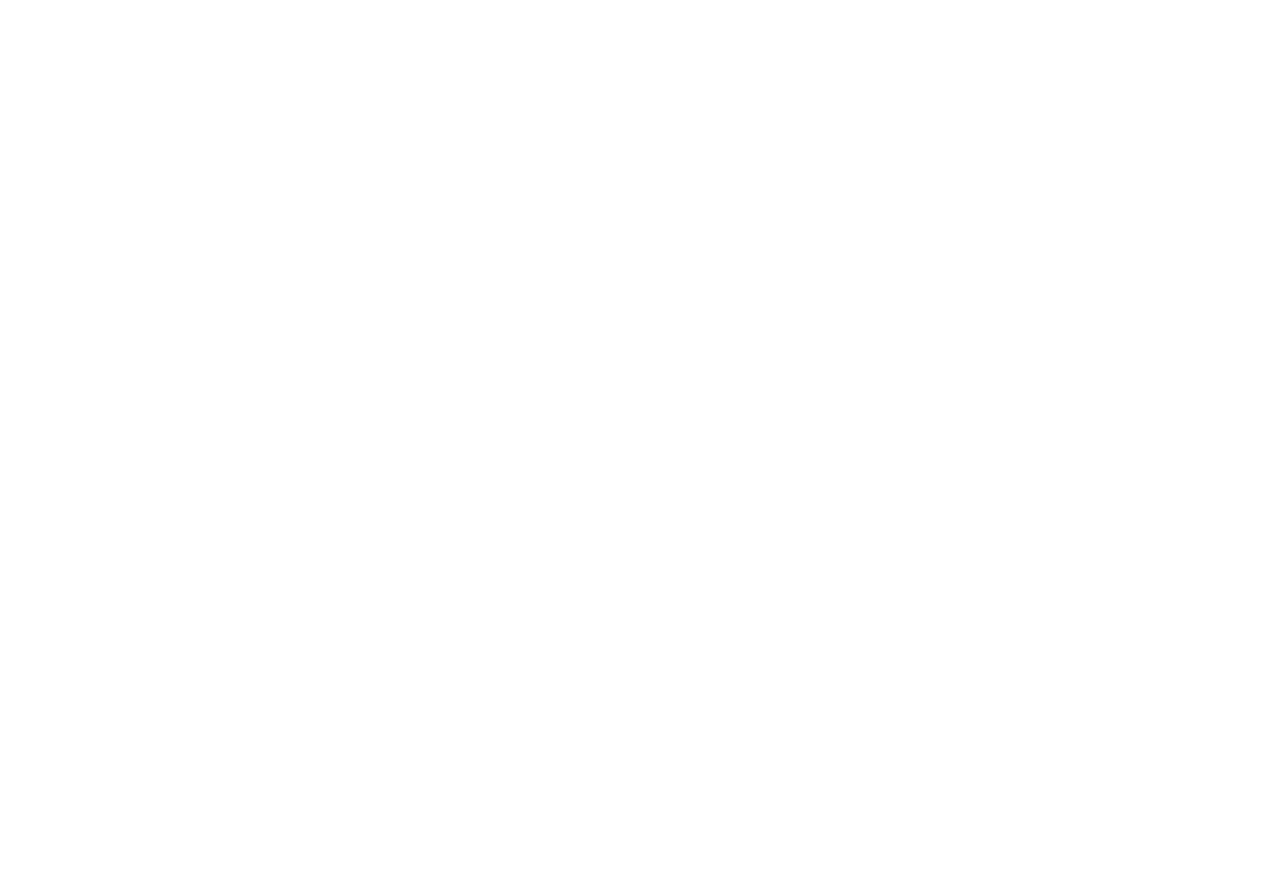
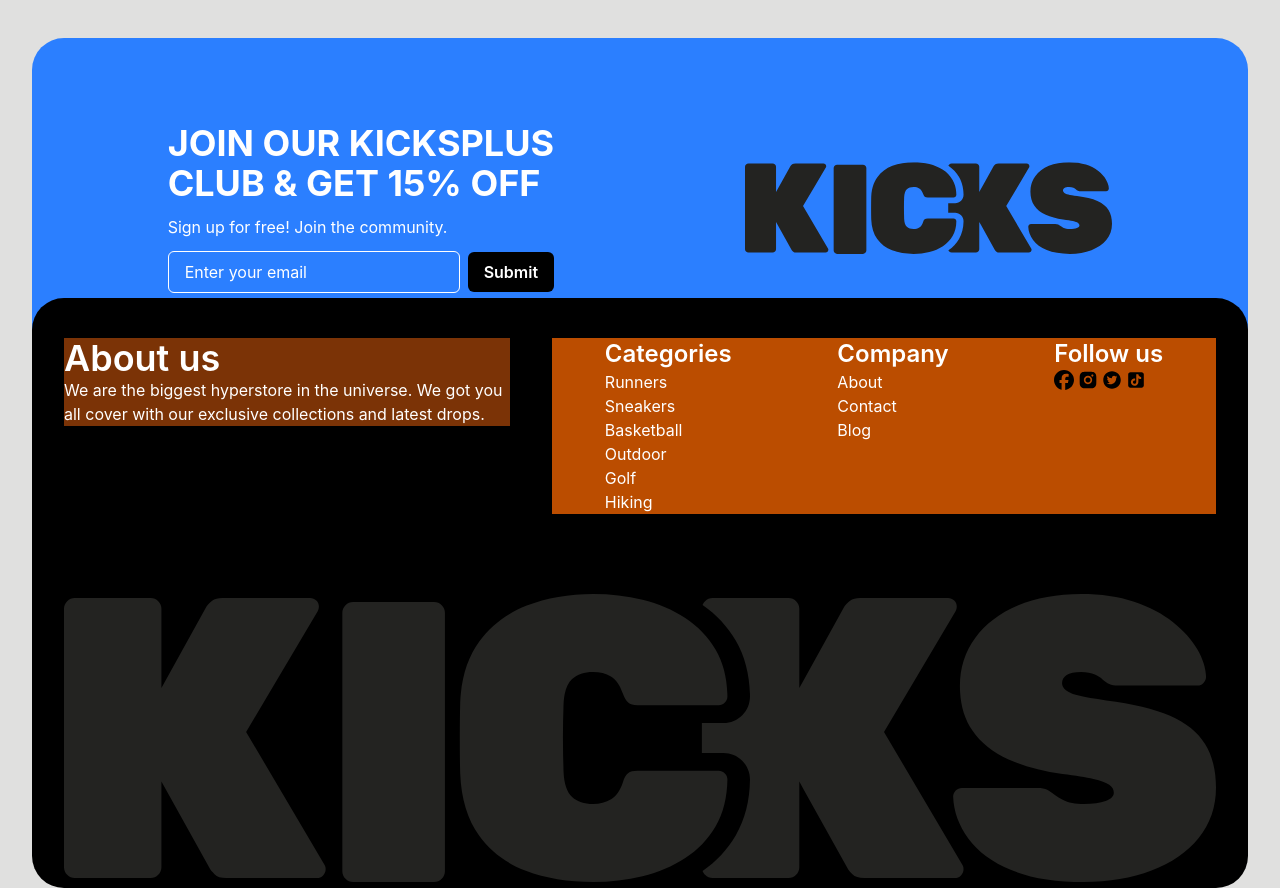
Before and after one commit to tareqhasan382/ecommerce-store, a React (Vite) app: page / in a window 1280 px wide. Shown: the part 3880-4768 px from the top of the page. Before the commit the page ends 3862 px from the top, so only its background shows below. Built offline with nearby package versions, Linux system fonts and the light colour scheme.

Commit message:
implement footer ui design

```diff
--- a/src/Components/Footer.tsx
+++ b/src/Components/Footer.tsx
@@ -1,8 +1,78 @@
-
+import Container from "./Container"
+import logo from "../assets/Logo.svg"
+import { FaFacebook } from "react-icons/fa6";
+import { RiInstagramFill } from "react-icons/ri";
+import { AiFillTwitterCircle } from "react-icons/ai";
+import { AiFillTikTok } from "react-icons/ai";
 
 const Footer = () => {
   return (
-    <div>Footer</div>
+    <footer>
+      <Container>
+        <div className=" mt-20 ">
+          <div className=" bg-blue-500 flex items-center justify-around w-full h-[340px] rounded-t-4xl p-10 ">
+            <div>
+              <div>
+                <h1 className=" text-4xl font-bold uppercase text-white ">Join our KicksPlus <br /> Club & get 15% off</h1>
+                <p className=" text-white my-3 ">Sign up for free! Join the community.</p>
+              </div>
+
+              <div className="flex items-center gap-2">
+                <input
+                  type="email"
+                  placeholder="Enter your email"
+                  className="flex-1 px-4 py-2 rounded-md border border-white bg-blue-500 placeholder-white text-white focus:outline-none focus:ring-0"
+                />
+                <button className="bg-black text-white rounded-md px-4 py-2 font-semibold hover:bg-gray-900 transition">
+                  Submit
+                </button>
+              </div>
+            </div>
+            <div>
+              <img src={logo} alt="logo" className=" w-[367px] h-[112px] " />
+            </div>
+          </div>
+          <div className=" bg-black w-full h-[590px] rounded-4xl -mt-20 overflow-hidden">
+            <div className=" px-8 flex items-start justify-between mt-[40px] ">
+              <div className=" w-[446px] bg-amber-900 text-white">
+                <h3 className=" text-4xl font-semibold  ">About us</h3>
+                <p>We are the biggest hyperstore in the universe. We got you all cover with our exclusive collections and latest drops.</p>
+              </div>
+              <div className=" bg-amber-700 w-[664px] flex items-start justify-around ">
+                <div className=" text-white ">
+                  <h3 className="text-2xl font-semibold">Categories</h3>
+                  <p>Runners</p>
+                  <p>Sneakers</p>
+                  <p>Basketball</p>
+                  <p>Outdoor</p>
+                  <p>Golf</p>
+                  <p>Hiking</p>
+                </div>
+                <div className="text-white">
+                  <h3 className="text-2xl font-semibold ">Company</h3>
+                  <p>About</p>
+                  <p>Contact</p>
+                  <p>Blog</p>
+                </div>
+                <div>
+                  <h3 className="text-2xl font-semibold text-white">Follow us </h3>
+                 <div className=" flex items-center gap-1 ">
+                   <FaFacebook size={20} />
+                  <RiInstagramFill size={20}/>
+                  <AiFillTwitterCircle size={20}/>
+                  <AiFillTikTok size={20}/>
+                 </div>
+                </div>
+              </div>
+            </div>
+            <div>
+              <img src={logo} alt="logo" color="#ffff" className=" w-full h-[900] object-contain px-8 mt-20 " />
+            </div>
+          </div>
+        </div>
+
+      </Container>
+    </footer>
   )
 }
 
```
